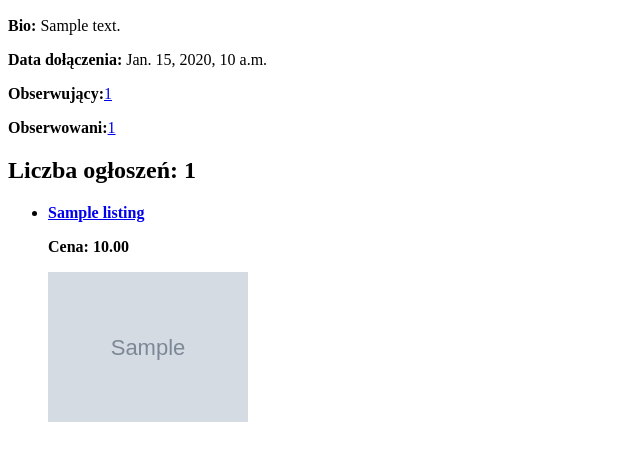
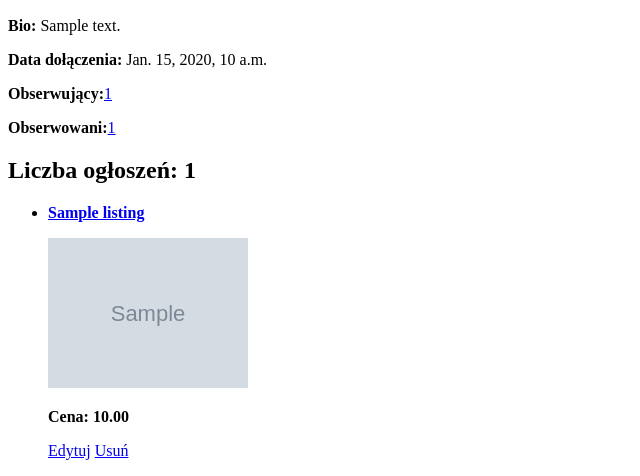
Before and after one commit to brunoolesniewicz/groovemarket, a Django app: a page that uses market_app/templates/user_listings.html in a window 1280 px wide. Shown: the part 390-866 px from the top of the page, without its empty margins (0-640 px from the left). Before the commit the page ends 812 px from the top, so only its background shows below. Run offline with Django 5.2, Linux system fonts and the light colour scheme; a user stored in the database is signed in; tables that the repository leaves empty hold one stand-in row (values such as "Sample post"); grey boxes marked "Sample" are stand-in pictures.

Commit message:
Small visual changes

```diff
--- a/market_app/templates/all_listings.html
+++ b/market_app/templates/all_listings.html
@@ -47,13 +47,13 @@
                     {% for listing in page %}
                         <li>
                             <p><strong><a href="/listing/{{ listing.slug }}/">{{ listing.title }}</a></strong></p>
-                            <p><strong>Cena: {{ listing.price }}</strong></p>
                             {% if listing.image_1 %}
                                 <p><a href="/listing/{{ listing.slug }}/"><img src="{{ listing.image_1.url }}"
                                                                                alt="Image 1" width="200"></a></p>
                             {% else %}
                                 <p><strong>Brak zdjęcia poglądowego</strong></p>
                             {% endif %}
+                            <p><strong>Cena: {{ listing.price }}</strong></p>
                             <p>Sprzedający: <strong><a
                                     href="/user/{{ listing.seller }}/">{{ listing.seller }}</a></strong></p>
                         </li>
--- a/market_app/templates/listing_details.html
+++ b/market_app/templates/listing_details.html
@@ -5,7 +5,7 @@
         {% if images_list %}
             {% for image in images_list %}
                 {% if image %}
-                    <img src="{{ image.url }}" alt="{{ listing.title }}" width="200">
+                    <img src="{{ image.url }}" alt="{{ listing.title }}" width="350">
                 {% endif %}
             {% endfor %}
         {% else %}
--- a/market_app/templates/user_listings.html
+++ b/market_app/templates/user_listings.html
@@ -29,13 +29,15 @@
                     {% for listing in listings %}
                         <li>
                             <p><strong><a href="/listing/{{ listing.slug }}">{{ listing.title }}</a></strong></p>
-                            <p><strong>Cena: {{ listing.price }}</strong></p>
                             {% if listing.image_1 %}
                                 <p><a href="/listing/{{ listing.slug }}"><img src="{{ listing.image_1.url }}"
                                                                               alt="Image 1" width="200"></a></p>
                             {% else %}
                                 <p><strong>Brak zdjęcia poglądowego</strong></p>
                             {% endif %}
+                            <p><strong>Cena: {{ listing.price }}</strong></p>
+                            <a href="/listing/{{ listing.slug }}/edit">Edytuj</a>
+                            <a href="/listing/{{ listing.slug }}/delete">Usuń</a>
                         </li>
                     {% endfor %}
                 </ul>
```
